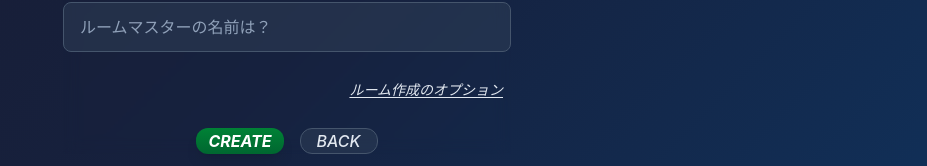
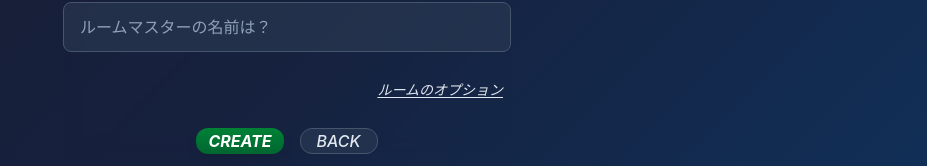
Before and after one commit to k-mysa6505/minna-de-quiz, a Next.js app: page /create-room in a window 1280 px wide. Shown: the part 350-516 px from the top of the page, without its empty margins (353-1280 px from the left). Built offline with nearby package versions, Linux system fonts and the light colour scheme; no server answers.

Commit message:
軽微な修正

```diff
--- a/app/create-room/page.tsx
+++ b/app/create-room/page.tsx
@@ -96,7 +96,7 @@ export default function CreateRoomPage() {
             onClick={() => setShowOptions(!showOptions)}
             className={`text-slate-200 text-sm underline underline-offset-2 px-2 py-1 transition-all duration-300 ${showOptions ? '' : 'italic'}`}
           >
-            {showOptions ? '閉じる' : 'ルーム作成のオプション'}
+            {showOptions ? '閉じる' : 'ルームのオプション'}
           </button>
         </div>
 
```
